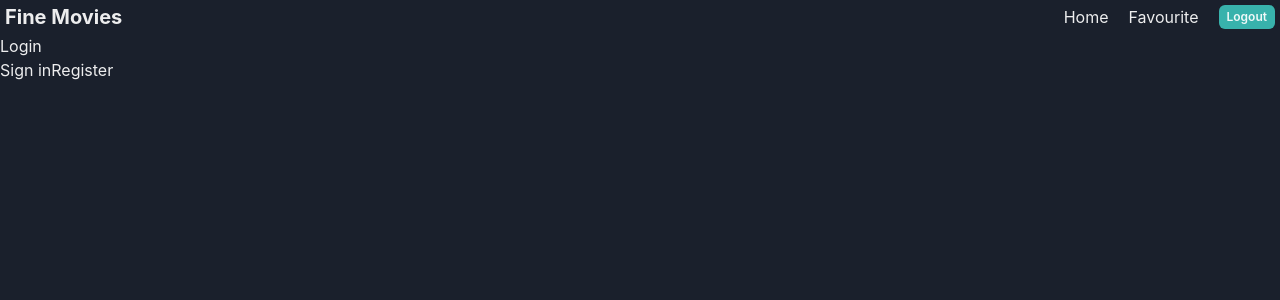
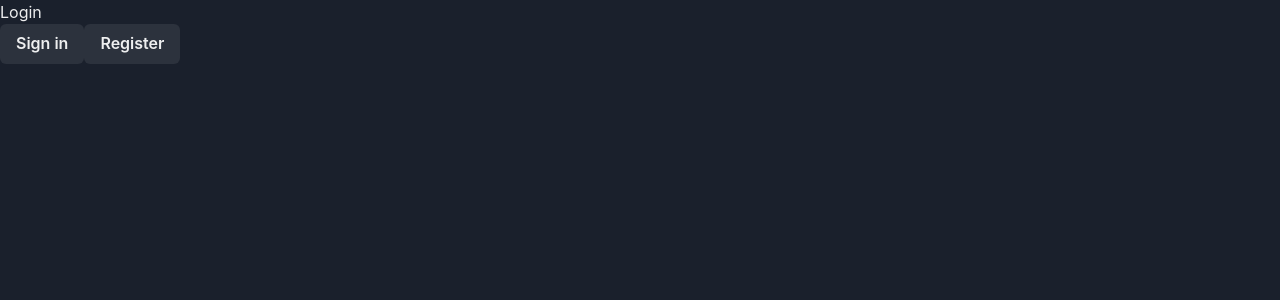
Before and after one commit to Brotherfine/Fine-Movies, a React (Vite) app: page / in a window 1280 px wide. Shown: the top 300 px of the page. Built offline with nearby package versions, Linux system fonts and the light colour scheme.

Commit message:
modified the navbar

```diff
--- a/src/App.tsx
+++ b/src/App.tsx
@@ -11,17 +11,22 @@ import NavBar from "./components/navBar";
 
 function App() {
   const [page, setPage] = useState("");
+  const [toggleNavBar, setToggleNavBar] = useState(false);
 
   const handleBackPage = (page: string) => {
     setPage(page);
   };
 
+  const handleNavBar = (toggleNavBar: boolean) => {
+    setToggleNavBar(toggleNavBar);
+  };
+
   return (
     <>
       <Router>
-        <NavBar />
+        {toggleNavBar && <NavBar onNavBar={handleNavBar} />}
         <Routes>
-          <Route index element={<Signup />} />
+          <Route index element={<Signup onNavBar={handleNavBar} />} />
           <Route path="/register" element={<Register />} />
           <Route path="/home" element={<Home onBack={handleBackPage} />} />
           <Route
--- a/src/components/navBar.tsx
+++ b/src/components/navBar.tsx
@@ -1,4 +1,5 @@
 import {
+  Box,
   Button,
   Flex,
   HStack,
@@ -10,7 +11,11 @@ import {
 import { useNavigate, NavLink } from "react-router-dom";
 import { UnlockIcon } from "@chakra-ui/icons";
 
-function NavBar() {
+interface Props {
+  onNavBar: (toggleNavBar: boolean) => void;
+}
+
+function NavBar({ onNavBar }: Props) {
   let navigate = useNavigate();
   const toast = useToast();
 
@@ -22,31 +27,38 @@ function NavBar() {
       isClosable: true,
       status: "success",
       position: "top",
-      icon: <UnlockIcong />,
+      icon: <UnlockIcon />,
     });
   };
   return (
-    <Flex as="nav" p="5px" alignItems="center">
-      <Heading as="h1" size="md">
-        Fine Movies
-      </Heading>
-      <Spacer />
+    <Box as="nav" p="5px" bg="gray.700">
+      <Flex alignItems="center">
+        <HStack spacing="20px">
+          <NavLink to="/home"> Home </NavLink>
+          <NavLink to="/favourite"> Favourite </NavLink>
+        </HStack>
 
-      <HStack spacing="20px">
-        <NavLink to="/home"> Home </NavLink>
-        <NavLink to="/favourite"> Favourite </NavLink>
+        <Spacer />
+
+        <Heading fontFamily="Magneto" as="h1" size="sm">
+          Fine Movies
+        </Heading>
+
+        <Spacer />
+
         <Button
           bg="teal.400"
           size="xs"
           onClick={() => {
+            onNavBar(false);
             navigate("/");
             showToast;
           }}
         >
           Logout
         </Button>
-      </HStack>
-    </Flex>
+      </Flex>
+    </Box>
   );
 }
 
--- a/src/pages/home.tsx
+++ b/src/pages/home.tsx
@@ -1,3 +1,4 @@
+import { Button } from "@chakra-ui/react";
 import { useNavigate } from "react-router-dom";
 
 interface Props {
@@ -9,7 +10,7 @@ function Home({ onBack }: Props) {
   return (
     <>
       <h1>Home</h1>
-      <button
+      <Button
         onClick={() => {
           onBack("home");
           {
@@ -18,15 +19,15 @@ function Home({ onBack }: Props) {
         }}
       >
         moreInfo
-      </button>
-      <button
+      </Button>
+      <Button
         onClick={() => {
           navigate("/trailer");
         }}
       >
         {" "}
         trailer
-      </button>
+      </Button>
     </>
   );
 }
--- a/src/pages/signup.tsx
+++ b/src/pages/signup.tsx
@@ -1,25 +1,31 @@
+import { Button } from "@chakra-ui/react";
 import { useNavigate } from "react-router-dom";
 
-function Signup() {
+interface Props {
+  onNavBar: (toggleNavBar: boolean) => void;
+}
+
+function Signup({ onNavBar }: Props) {
   let navigate = useNavigate();
   return (
     <>
       <h1>Login</h1>
-      <button
+      <Button
         onClick={() => {
+          onNavBar(true);
           navigate("/home");
         }}
       >
         {" "}
         Sign in{" "}
-      </button>
-      <button
+      </Button>
+      <Button
         onClick={() => {
           navigate("/register");
         }}
       >
         Register
-      </button>
+      </Button>
     </>
   );
 }
```
